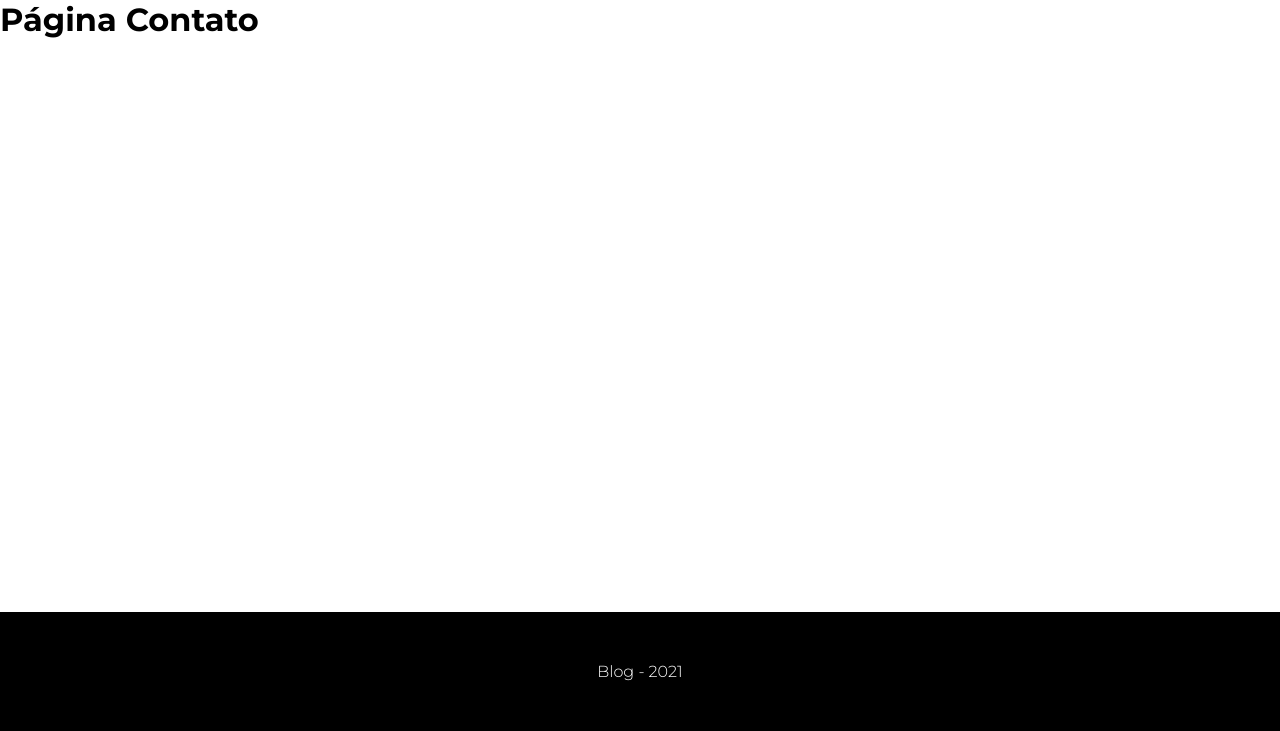
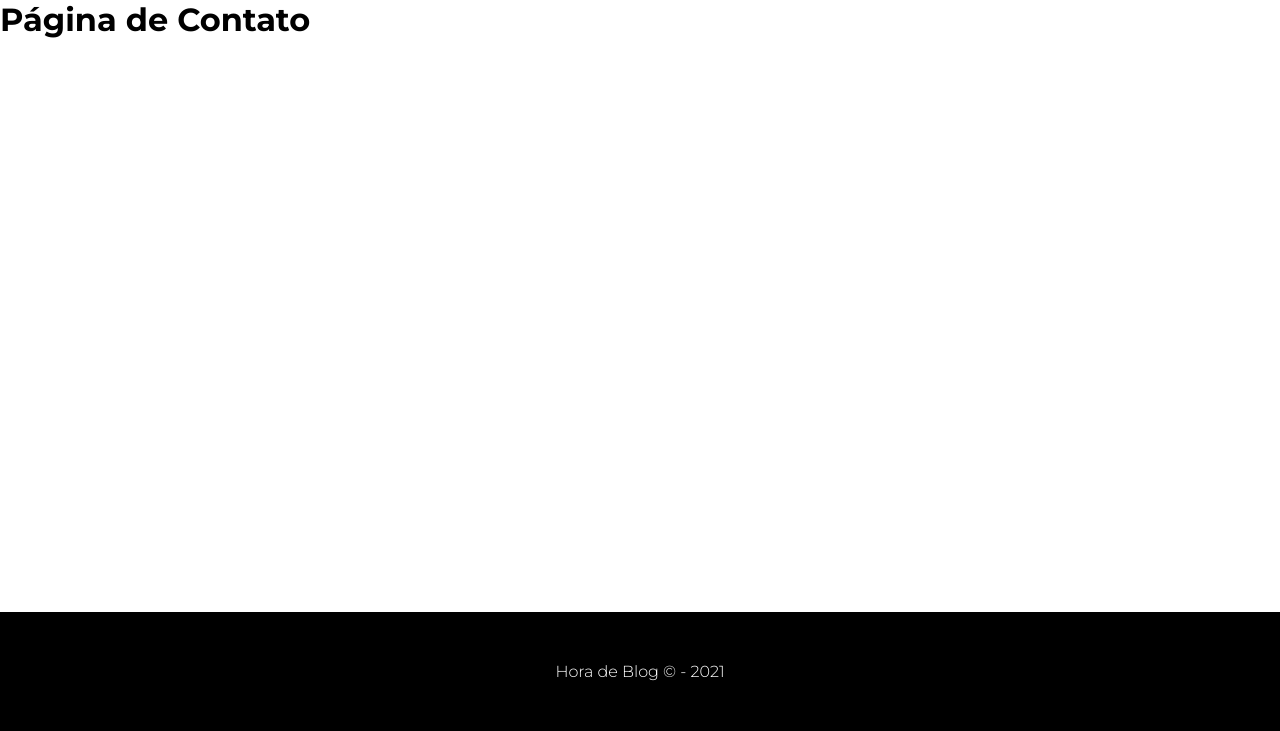
Before and after one commit to SobrinhoSergio/Blog-Codar, a PHP site: page /contato.php in a window 1280 px wide. Shown: the part 69-800 px from the top of the page. Run offline with PHP 8.4, Linux system fonts and the light colour scheme.

Commit message:
Finalizando Projeto

```diff
--- a/contato.php
+++ b/contato.php
@@ -4,7 +4,7 @@
 ?>
 
 
-<h1>Página Contato</h1>
+<h1>Página de Contato</h1>
 
 <?php
 
--- a/index.php
+++ b/index.php
@@ -18,7 +18,9 @@
 
                 <img src="<?= $BASE_URL ?>/imagens/<?= $post['img'] ?>" alt="<?= $post['title']?>">
 
-                <h2 class="post-title"> <a href="<?= $BASE_URL ?>post.php?id=<?= $post['id'] ?>"><?= $post['title'] ?></a> </h2>
+                <h2 class="post-title">
+                    <a href="<?= $BASE_URL ?>post.php?id=<?= $post['id'] ?>"><?= $post['title'] ?></a>
+                </h2>
 
                 <p class="post-description"><?= $post['description'] ?></p>
 
--- a/template/footer.php
+++ b/template/footer.php
@@ -1,6 +1,6 @@
 <footer>
 
-    <p>Blog - 2021</p>
+    <p>Hora de Blog  &copy; - 2021</p>
 
 </footer>
 
--- a/template/header.php
+++ b/template/header.php
@@ -32,7 +32,6 @@
             <li><a href="#" class="nav-link">Sobre</a></li>
             <li><a href="<?= $BASE_URL; ?>contato.php" class="nav-link">Contato</a></li>
         </ul>
-
     </nav>
 
 </header>
```
Also changed, not shown: README.md.
